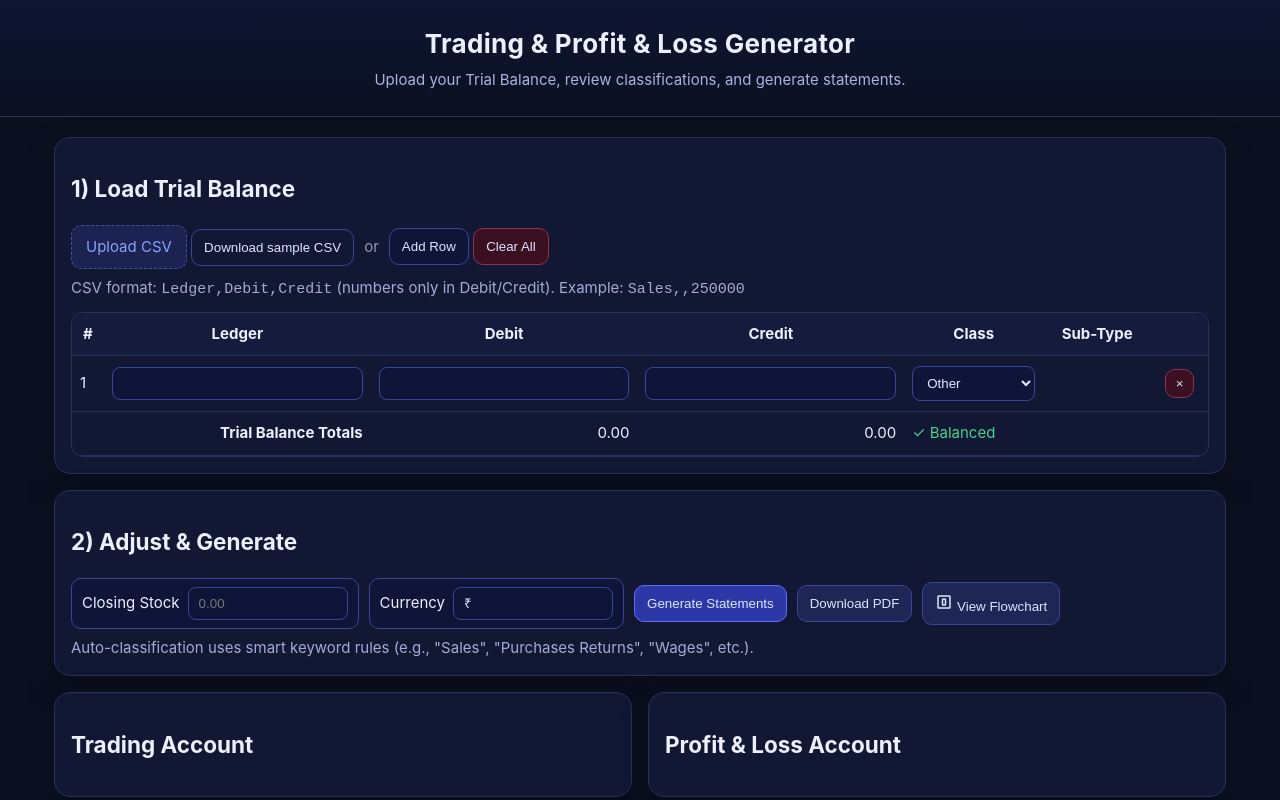
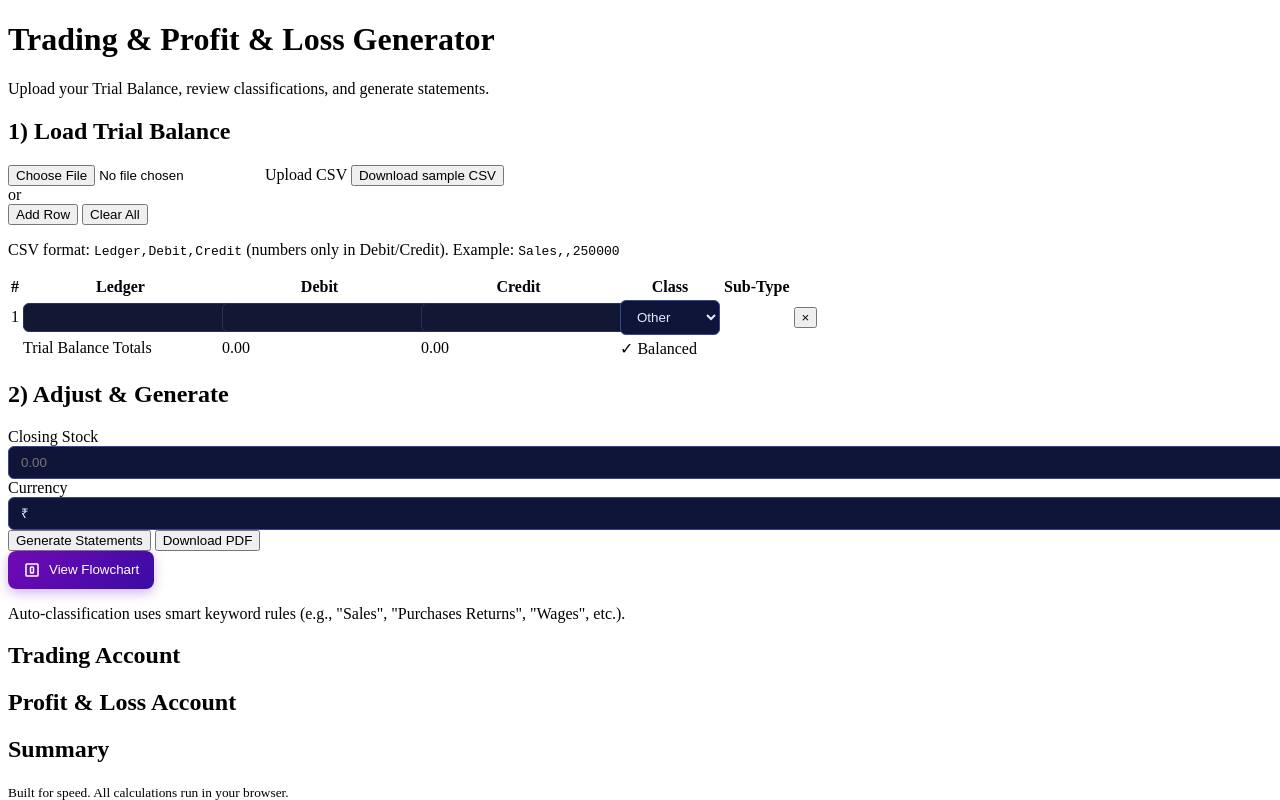
Before and after one commit to SK0705/FINMATRIX, a plain HTML site: page index.html in a window 1280 px wide. Both pictures are taken after a click on the button "Add Row". Shown: the top 800 px of the page. Drawn offline with nearby package versions, Linux system fonts and the light colour scheme.

Commit message:
Update style.css

```diff
--- a/style.css
+++ b/style.css
@@ -1,102 +1,75 @@
-:root {
-  --bg: #0b1020;
-  --card: #121833;
-  --muted: #8aa0ff;
-  --text: #ecf0ff;
-  --ok: #47d18c;
-  --warn: #ffd166;
-  --bad: #ff6b6b;
-  --line: #2a3158;
+/* Flowchart Button Styles */
+.flowchart-btn {
+    background: linear-gradient(135deg, #7209b7 0%, #3a0ca3 100%);
+    color: white;
+    border: none;
+    padding: 10px 15px;
+    border-radius: 8px;
+    cursor: pointer;
+    display: flex;
+    align-items: center;
+    gap: 8px;
+    font-weight: 500;
+    transition: all 0.3s ease;
+    box-shadow: 0 4px 12px rgba(114, 9, 183, 0.3);
 }
 
-* { box-sizing: border-box; }
-html, body { margin:0; padding:0; background: var(--bg); color: var(--text); font: 15px/1.5 Inter, system-ui, -apple-system, Segoe UI, Roboto, Arial; }
-
-.topbar { padding: 24px 16px; text-align: center; border-bottom: 1px solid var(--line); background: linear-gradient(180deg, #0f1633, #0b1020); }
-.topbar h1 { margin: 0 0 6px; font-size: 26px; letter-spacing: .3px; }
-.subtitle { margin: 0; color: #c6d0ff; opacity: .85; }
-
-.container { max-width: 1200px; margin: 20px auto; padding: 0 14px; }
-
-.card { background: var(--card); border: 1px solid var(--line); border-radius: 16px; padding: 16px; margin-bottom: 16px; box-shadow: 0 10px 30px rgba(0,0,0,.25); }
-
-.grid { display: grid; grid-template-columns: 1fr 1fr; gap: 16px; }
-
-.row { display: flex; align-items: center; gap: 10px; flex-wrap: wrap; }
-.sep { opacity: .6; }
-.hint { margin: 8px 0 0; color: #c6d0ff; opacity: .8; }
-
-.file-label { position: relative; display: inline-block; }
-.file-label input[type=file] { position:absolute; inset:0; opacity:0; cursor:pointer; }
-.file-label span { display:inline-block; background:#1b2450; border:1px dashed #4250a8; color:var(--muted); padding:10px 14px; border-radius:10px; cursor:pointer; }
-
-button { background:#1e2655; border:1px solid #3a4596; color:#dee5ff; padding:10px 12px; border-radius:10px; cursor:pointer; }
-button:hover { filter:brightness(1.1); }
-button.primary { background:#2c38a6; border-color:#5d6bff; }
-button.ghost { background:transparent; border-color:#3a4596; }
-button.outline { background:#0f1538; border-color:#3a4596; }
-button.danger { background:#3a0f20; border-color:#8c354f; }
-
-.table-wrap { overflow:auto; border-radius: 12px; border: 1px solid var(--line); margin-top: 10px; }
-table { width:100%; border-collapse: collapse; }
-thead th { position: sticky; top:0; background:#141b3d; z-index:1; }
-th, td { padding:10px 8px; border-bottom:1px solid var(--line); }
-td.right, th.right { text-align: right; }
-.bold { font-weight: 700; }
-input[type=text], input[type=number], select {
-  background:#0f1538; border:1px solid #3a4596; color:#e6e9ff; padding:8px 10px; border-radius:8px; width:100%;
+.flowchart-btn:hover {
+    transform: translateY(-2px);
+    box-shadow: 0 6px 16px rgba(114, 9, 183, 0.4);
+    background: linear-gradient(135deg, #7a0fc0 0%, #4211b8 100%);
 }
 
-td.actions { text-align:center; }
-.actions button { padding:6px 10px; }
-
-.controls { display:flex; gap:10px; align-items:center; flex-wrap: wrap; }
-.controls label { display:flex; gap:8px; align-items:center; background:#0f1538; border:1px solid #3a4596; padding:8px 10px; border-radius:10px; }
-.controls .grow { flex:1 1 auto; }
-.controls input[type=text], .controls input[type=number] { width: 160px; }
-
-.two-col-statement { display:grid; grid-template-columns: 1fr 1fr; gap: 14px; }
-.statement-col { border:1px solid var(--line); border-radius:12px; overflow:hidden; }
-.statement-col h3 { margin:0; background:#141b3d; padding:10px; border-bottom: 1px solid var(--line); }
-.statement-col table { width:100%; border-collapse: collapse; }
-.statement-col td, .statement-col th { padding:8px 8px; border-bottom:1px dashed #2a3158; }
-.statement-col tfoot td { border-top:1px solid var(--line); font-weight:700; }
-
-.footer { text-align:center; padding: 20px; color:#97a0d9; }
-
-.bad { color: var(--bad); }
-.ok { color: var(--ok); }
-.warn { color: var(--warn); }
-
-.summary { display: grid; gap: 6px; }
-.tag { display:inline-block; padding:4px 8px; border-radius:999px; background:#0f1538; border:1px solid #3a4596; color:#cbd4ff; }
-/* Add these styles to your existing CSS */
-.btn {
-  display: inline-flex;
-  align-items: center;
-  justify-content: center;
-  padding: 10px 16px;
-  border-radius: 8px;
-  font-weight: 500;
-  cursor: pointer;
-  transition: all 0.2s ease;
-  border: none;
+.flowchart-btn:active {
+    transform: translateY(0);
+    box-shadow: 0 2px 8px rgba(114, 9, 183, 0.4);
 }
 
-.btn.primary {
-  background-color: #4361ee;
-  color: white;
+/* Input field styles */
+input[type="text"],
+input[type="number"],
+select {
+    padding: 8px 12px;
+    border: 1px solid #3a4596;
+    border-radius: 6px;
+    background: #0f1538;
+    color: #e6e9ff;
+    width: 100%;
+    transition: all 0.2s ease;
 }
 
-.btn.primary:hover {
-  background-color: #3a56d4;
-  transform: translateY(-2px);
-  box-shadow: 0 4px 8px rgba(0,0,0,0.1);
+input[type="text"]:focus,
+input[type="number"]:focus,
+select:focus {
+    outline: none;
+    border-color: #5d6bff;
+    box-shadow: 0 0 0 2px rgba(93, 107, 255, 0.2);
 }
 
-/* Style for the link version in footer */
-.footer a.btn {
-  text-decoration: none;
-  color: white;
-  padding: 8px 16px;
+/* Table input styles */
+#tbBody input {
+    background: #121833;
+    border: 1px solid #2a3158;
+    padding: 6px 8px;
 }
+
+#tbBody input:focus {
+    background: #1e2655;
+    border-color: #3a4596;
+}
+
+/* Responsive adjustments */
+@media (max-width: 768px) {
+    .controls {
+        flex-direction: column;
+        align-items: stretch;
+    }
+
+    .controls label {
+        width: 100%;
+    }
+
+    .flowchart-btn {
+        justify-content: center;
+    }
+}
```
